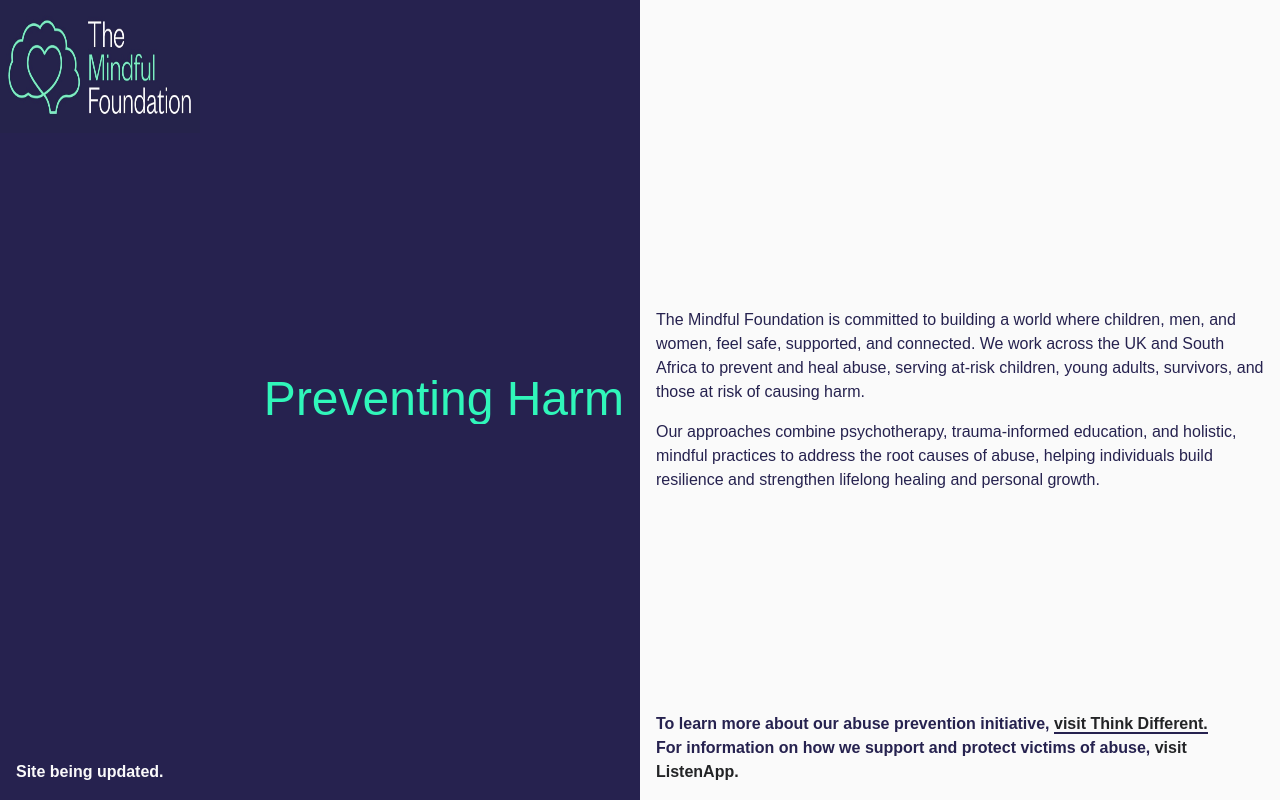
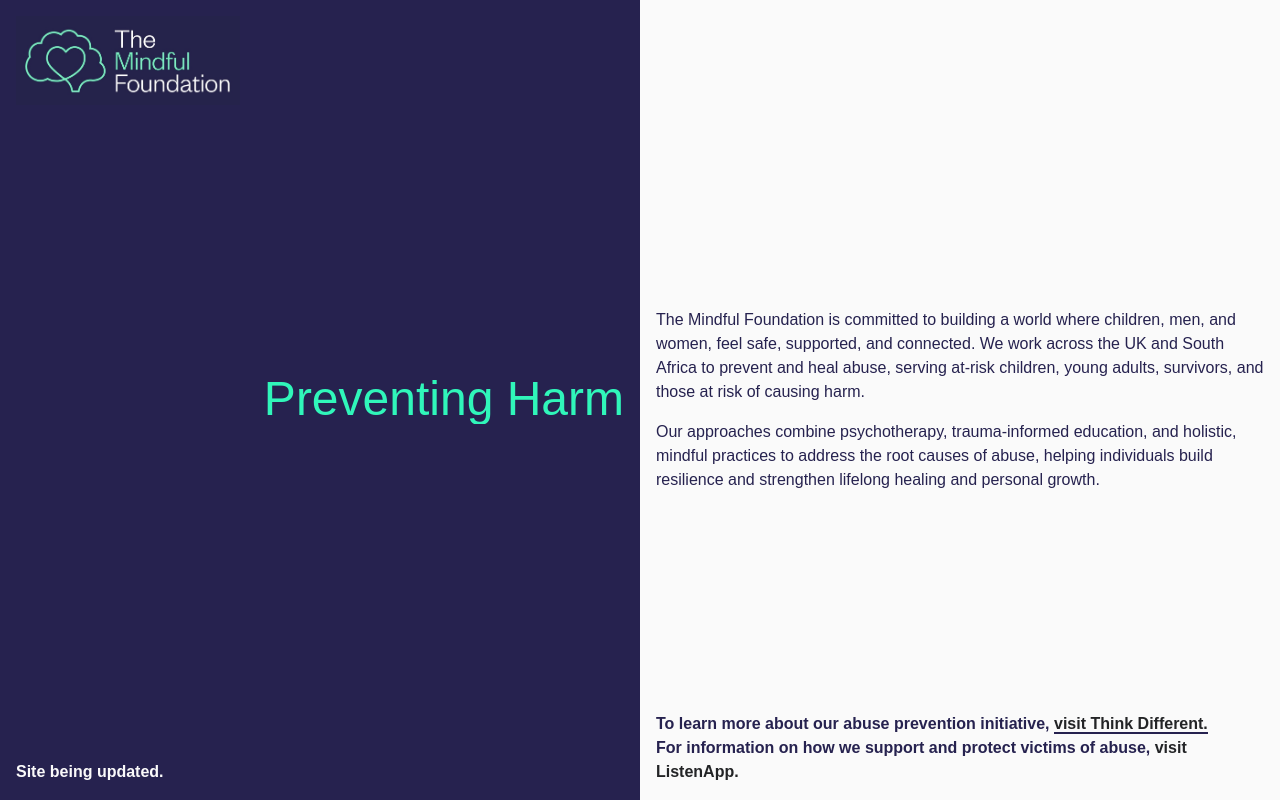
Before and after one commit to camtaliadoros/mindful-foundation-landing, a Next.js app: page / in a window 1280 px wide. Built offline with nearby package versions, Linux system fonts and the light colour scheme.

Commit message:
logo sizing

```diff
--- a/src/app/page.tsx
+++ b/src/app/page.tsx
@@ -8,8 +8,9 @@
         <Image
           src='/Mindful Foundation logo.jpeg'
           alt='Mindful Foundation Logo'
-          width={200}
-          height={150}
+          width={280}
+          height={100}
+          className=' max-w-36 lg:max-w-56 h-fit m-4'
         />
         <p className='text-chalk text-right font-bold text-xs md:text-base lg:hidden m-4'>
           Site being updated.
```
